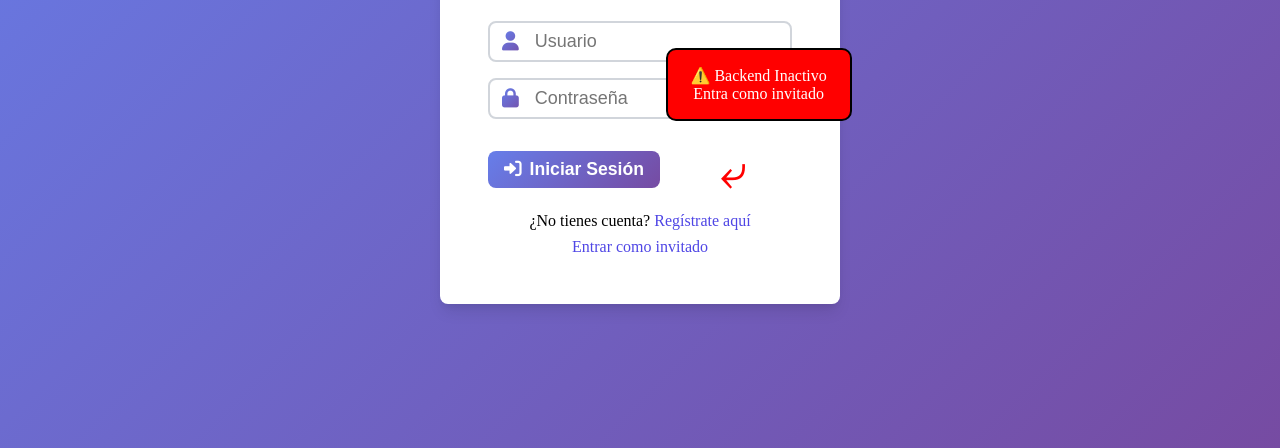
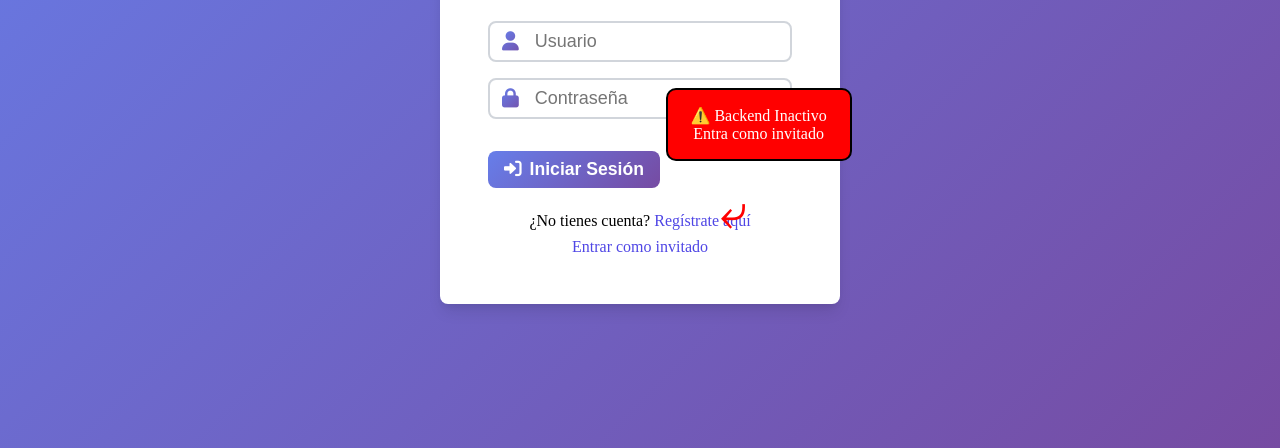
Before and after one commit to MParralo/Mini-Projects, a plain HTML site: page Ropa-Clima/front-end/login.html in a window 1280 px wide. Shown: the part 352-800 px from the top of the page. Drawn offline with Linux system fonts and the light colour scheme.

Commit message:
Ultimos cambios logos y mensaje backend inactivo

```diff
--- a/Ropa-Clima/front-end/styles.css
+++ b/Ropa-Clima/front-end/styles.css
@@ -410,7 +410,7 @@ input {
     background: red;
     position: absolute;
     border: 2px solid black;
-    top: 50%;
+    top: 55%;
     left: 52%;
 }
 
@@ -424,7 +424,7 @@ input {
     height: max-content;
     content: "⤶";
     position: absolute;
-    top: 60%;
+    top: 65%;
     left: 55%;
 }
 
```
